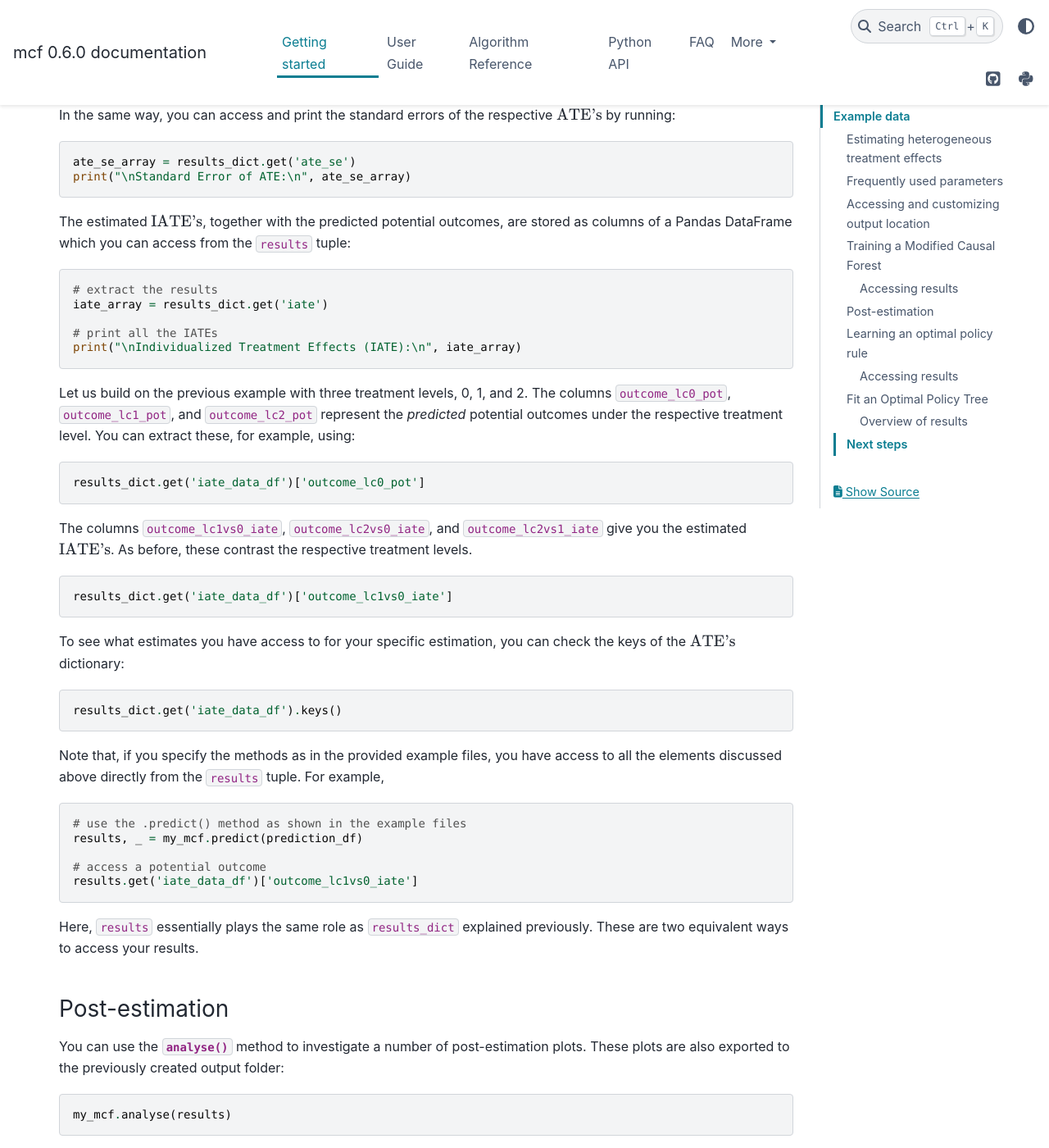
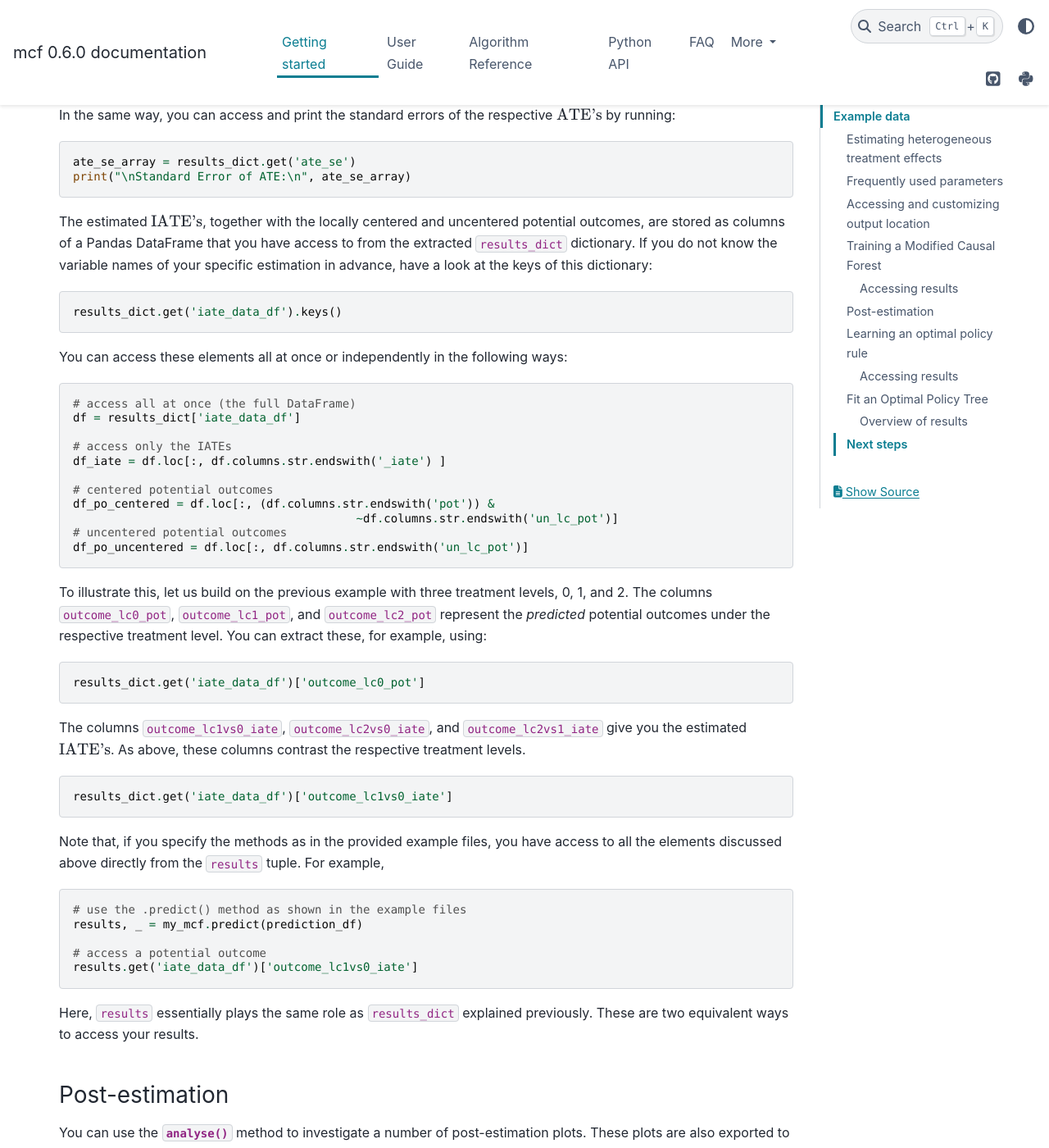
Before and after one commit to MCFpy/mcf, a Sphinx documentation site: the page built from docs/source/getting_started.rst, in a window 1280 px wide and 1400 px high, scrolled down 3654 px. Shown: the whole window at 82% size. Built offline with Sphinx 7.4.7 and the PyData theme 0.15.4, drawn with Linux system fonts in a browser that asks for light colours; some of the changed text lies outside the part shown.

Commit message:
Update access to IATE and POs dataframe (without knowing the names ahead)

```diff
--- a/docs/source/getting_started.rst
+++ b/docs/source/getting_started.rst
@@ -135,7 +135,8 @@ The simplest way to get an overview of your results is to read the PDF-report th
     mcf_report = McfOptPolReport(mcf=my_mcf, outputfile='Modified-Causal-Forest_Report')
     mcf_report.report()
 
-Next, we describe ways to access the results programmatically:
+
+You can also access all the results programmatically. Here's how to do it:
 
 The :py:meth:`~mcf_functions.ModifiedCausalForest.predict` method returns a ``results`` tuple. This includes:
 
@@ -181,34 +182,42 @@ In the same way, you can access and print the standard errors of the respective
     ate_se_array = results_dict.get('ate_se')
     print("\nStandard Error of ATE:\n", ate_se_array)
 
-The estimated :math:`\textrm{IATE's}`, together with the predicted potential outcomes, are stored as columns of a Pandas DataFrame which you can access from the ``results`` tuple:
+The estimated :math:`\textrm{IATE's}`, together with the locally centered and uncentered potential outcomes, are stored as columns of a Pandas DataFrame that you have access to from the extracted ``results_dict`` dictionary. If you do not know the variable names of your specific estimation in advance, have a look at the keys of this dictionary:
 
 .. code-block:: python
 
-    # extract the results
-    iate_array = results_dict.get('iate')
+    results_dict.get('iate_data_df').keys()
 
-    # print all the IATEs
-    print("\nIndividualized Treatment Effects (IATE):\n", iate_array)
+You can access these elements all at once or independently in the following ways:
 
-Let us build on the previous example with three treatment levels, 0, 1, and 2. The columns ``outcome_lc0_pot``, ``outcome_lc1_pot``, and ``outcome_lc2_pot`` represent the *predicted* potential outcomes under the respective treatment level.
-You can extract these, for example, using:
+.. code-block:: python
+
+    # access all at once (the full DataFrame)
+    df = results_dict['iate_data_df']
+
+    # access only the IATEs
+    df_iate = df.loc[:, df.columns.str.endswith('_iate') ]
+
+    # centered potential outcomes
+    df_po_centered = df.loc[:, (df.columns.str.endswith('pot')) &
+                                             ~df.columns.str.endswith('un_lc_pot')]
+    # uncentered potential outcomes
+    df_po_uncentered = df.loc[:, df.columns.str.endswith('un_lc_pot')]
+
+
+To illustrate this, let us build on the previous example with three treatment levels, 0, 1, and 2. The columns ``outcome_lc0_pot``, ``outcome_lc1_pot``, and ``outcome_lc2_pot`` represent the *predicted* potential outcomes under the respective treatment level. You can extract these, for example, using:
 
 .. code-block:: python
 
     results_dict.get('iate_data_df')['outcome_lc0_pot']
 
-The columns ``outcome_lc1vs0_iate``, ``outcome_lc2vs0_iate``, and ``outcome_lc2vs1_iate`` give you the estimated :math:`\textrm{IATE's}`. As before, these contrast the respective treatment levels.
+The columns ``outcome_lc1vs0_iate``, ``outcome_lc2vs0_iate``, and ``outcome_lc2vs1_iate`` give you the estimated :math:`\textrm{IATE's}`. As above, these columns contrast the respective treatment levels.
 
 .. code-block:: python
 
     results_dict.get('iate_data_df')['outcome_lc1vs0_iate']
 
-To see what estimates you have access to for your specific estimation, you can check the keys of the :math:`\textrm{ATE's}` dictionary:
 
-.. code-block:: python
-
-    results_dict.get('iate_data_df').keys()
 
 
 Note that, if you specify the methods as in the provided example files, you have access to all the elements discussed above directly from the ``results`` tuple. For example,
```
